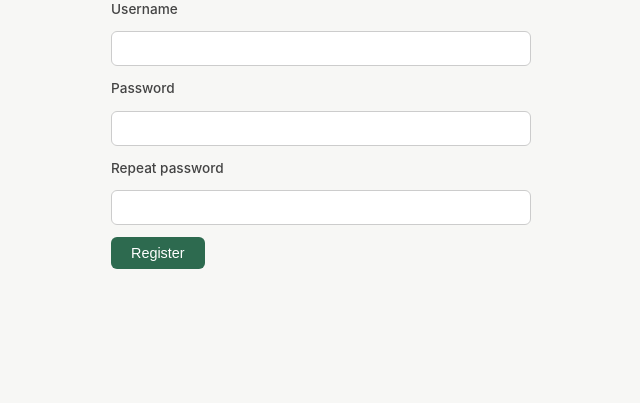
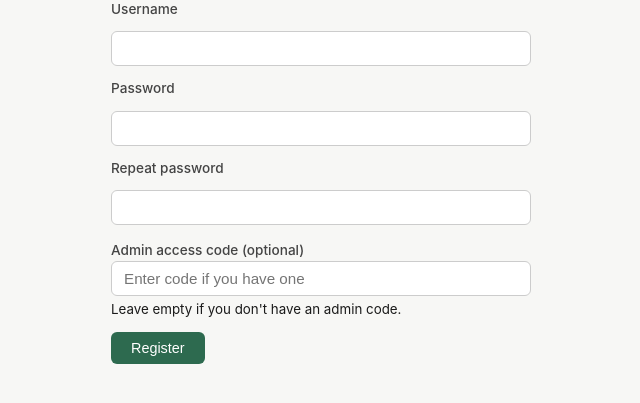
Before and after one commit to iliashogin-cyber/saunamaan, a Flask app: page /register in a window 1280 px wide. Shown: the part 137-540 px from the top of the page, without its empty margins (73-713 px from the left). Run offline with Flask 3, Linux system fonts and the light colour scheme.

Commit message:
Admin authority can be added at the regitstration

```diff
--- a/app.py
+++ b/app.py
@@ -50,6 +50,7 @@ def register():
     username = request.form["username"].strip()
     password = request.form["password"].strip()
     password2 = request.form["password2"].strip()
+    admin_code = request.form.get("admin_code", "").strip()  # NEW
 
     if not username or len(username) > 12:
         return render_template("register.html",
@@ -61,7 +62,9 @@ def register():
         return render_template("register.html",
                                error="Passwords do not match.")
 
-    user_id = users.register(username, password)
+    is_head = 1 if admin_code == "admin" else 0  # NEW
+
+    user_id = users.register(username, password, is_head)  # UPDATED
     if not user_id:
         return render_template("register.html",
                                error="Username already taken.")
--- a/templates/booking_edit.html
+++ b/templates/booking_edit.html
@@ -12,7 +12,7 @@
     <label class="checkbox-label">
         <input type="checkbox" name="is_recurring" value="1"
                {% if booking.is_recurring %}checked{% endif %}>
-        Weekly vakiovuoro
+        Weekly timeslot
     </label>
     {% endif %}
 
--- a/templates/register.html
+++ b/templates/register.html
@@ -14,7 +14,17 @@
 
     <label for="password2">Repeat password</label>
     <input type="password" id="password2" name="password2" required>
-
+    <div>
+        <label for="admin_code">Admin access code (optional)</label>
+        <input
+            type="text"
+            id="admin_code"
+            name="admin_code"
+            placeholder="Enter code if you have one"
+            autocomplete="off"
+        >
+        <small>Leave empty if you don't have an admin code.</small>
+    </div>
     <button type="submit">Register</button>
 </form>
 {% endblock %}
--- a/templates/space_calendar.html
+++ b/templates/space_calendar.html
@@ -86,7 +86,7 @@
                 and selected_slot_data.allows_recurring %}
             <label class="checkbox-label">
                 <input type="checkbox" name="is_recurring" value="1">
-                Reserve as weekly vakiovuoro
+                Reserve as weekly timeslot
             </label>
             {% endif %}
 
--- a/users.py
+++ b/users.py
@@ -3,11 +3,11 @@ from flask import session
 import db
 
 
-def register(username, password):
+def register(username, password, is_head=0):
     password_hash = generate_password_hash(password)
     try:
-        sql = "INSERT INTO users (username, password_hash) VALUES (?, ?)"
-        return db.execute(sql, [username, password_hash])
+        sql = "INSERT INTO users (username, password_hash, is_head) VALUES (?, ?, ?)"
+        return db.execute(sql, [username, password_hash, is_head])
     except Exception:
         return None
 
```
Also changed, not shown: README.md.
